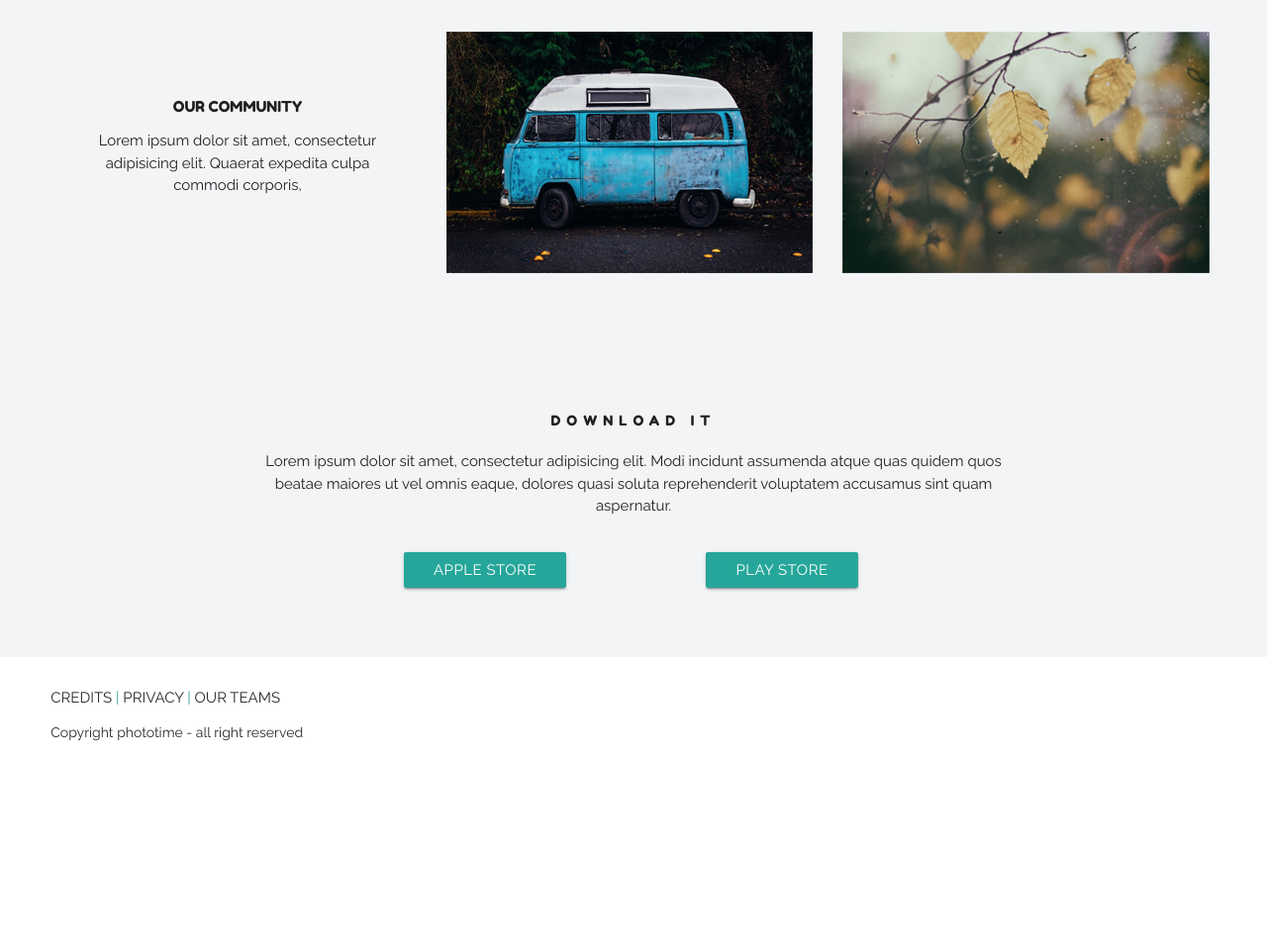
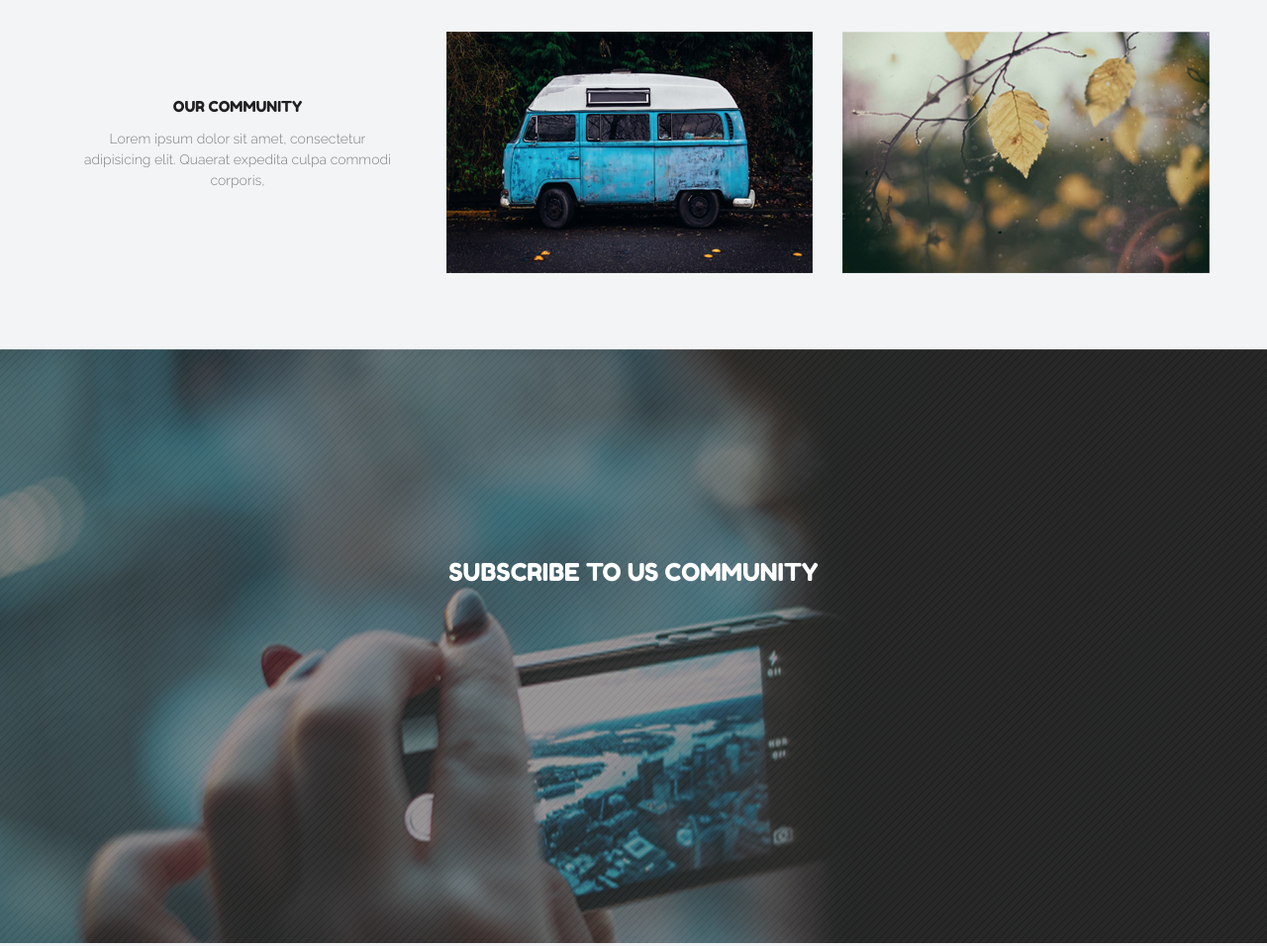
Before and after one commit to amalakamala/photolab, a website: page index.html in a window 1280 px wide. Shown: the part 1360-2316 px from the top of the page at 99% size. Before the commit the page ends 2155 px from the top, so only its background shows below. Drawn offline with nearby package versions, Linux system fonts and the light colour scheme; files that its build step writes are made by us from their sources.

Commit message:
detalles

```diff
--- a/assets/sass/_styles.scss
+++ b/assets/sass/_styles.scss
@@ -105,6 +105,44 @@ header{
 		h6{
 			font-family: 'Fredoka One', cursive;
 		}
+		p{
+			color: #7F7F7F;
+			font-weight: 200;
+			font-size: 14px;
+		}
+	}
+}
+
+.subscribe-img{
+	padding: 200px 40px;
+	background-image: url('../img/bg2.jpg');
+	width: 100%;
+   	height: 600px;
+
+   	.subscribe-text{
+   		color: #FFF;
+   		h5{
+			font-family: 'Fredoka One', cursive;
+   		}
+   	}
+}
+
+.download{
+	padding: 50px 40px;
+	background-color: #F2F4F6;
+	.text-download{
+		h6{
+			font-family: 'Fredoka One', cursive;
+			font-size: 14px;
+    		letter-spacing: 6px;
+    		line-height: 30px;
+		}
+		p{
+			color: #7F7F7F;
+			font-weight: 200;
+			line-height: 30px;
+			font-size: 16px;
+		}
 	}
 }
 
@@ -130,18 +168,7 @@ footer{
 	}
 }
 
-.download{
-	padding: 50px 40px;
-	background-color: #F2F4F6;
-	.text-download{
-		h6{
-			font-family: 'Fredoka One', cursive;
-			font-size: 14px;
-    		letter-spacing: 6px;
-    		line-height: 30px;
-		}
-	}
-}
+
 
 
 @media (max-width: 992px){
--- a/gulpfile.js
+++ b/gulpfile.js
@@ -31,4 +31,8 @@ gulp.task('webserver',function(){
 	}));
 });
 
-gulp.task('default', ['script','style','webserver']);
+gulp.task('watch', function(){
+	gulp.watch('assets/sass/*.scss',['style']);
+});
+
+gulp.task('default', ['script','style','webserver','watch']);
--- a/index.html
+++ b/index.html
@@ -77,16 +77,14 @@
 		</div>
 	</section>
 	<!-- subscribe -->
-	<!--
-	<section class="subscribe-img">
+	<section class="subscribe-img center">
 		<div class="row">
-			<div class="col s12 m8 offset-m2">
-				<h4>SUBSCRIBE TO US COMMUNITY</h4>
+			<div class="col s12 m8 offset-m2 subscribe-text">
+				<h5>SUBSCRIBE TO US COMMUNITY</h5>
 
 			</div>
 		</div>
 	</section>
-	 -->
 	<!-- Download -->
 	<section class="download center">
 		<div class="row">
--- a/package.json
+++ b/package.json
@@ -14,6 +14,7 @@
     "gulp-minify-css": "^1.2.4",
     "gulp-sass": "^3.1.0",
     "gulp-uglify": "^3.0.0",
+    "gulp-watch": "^4.3.11",
     "gulp-webserver": "^0.9.1"
   },
   "dependencies": {
```
Also changed, not shown: dist/css/style.min.css.
